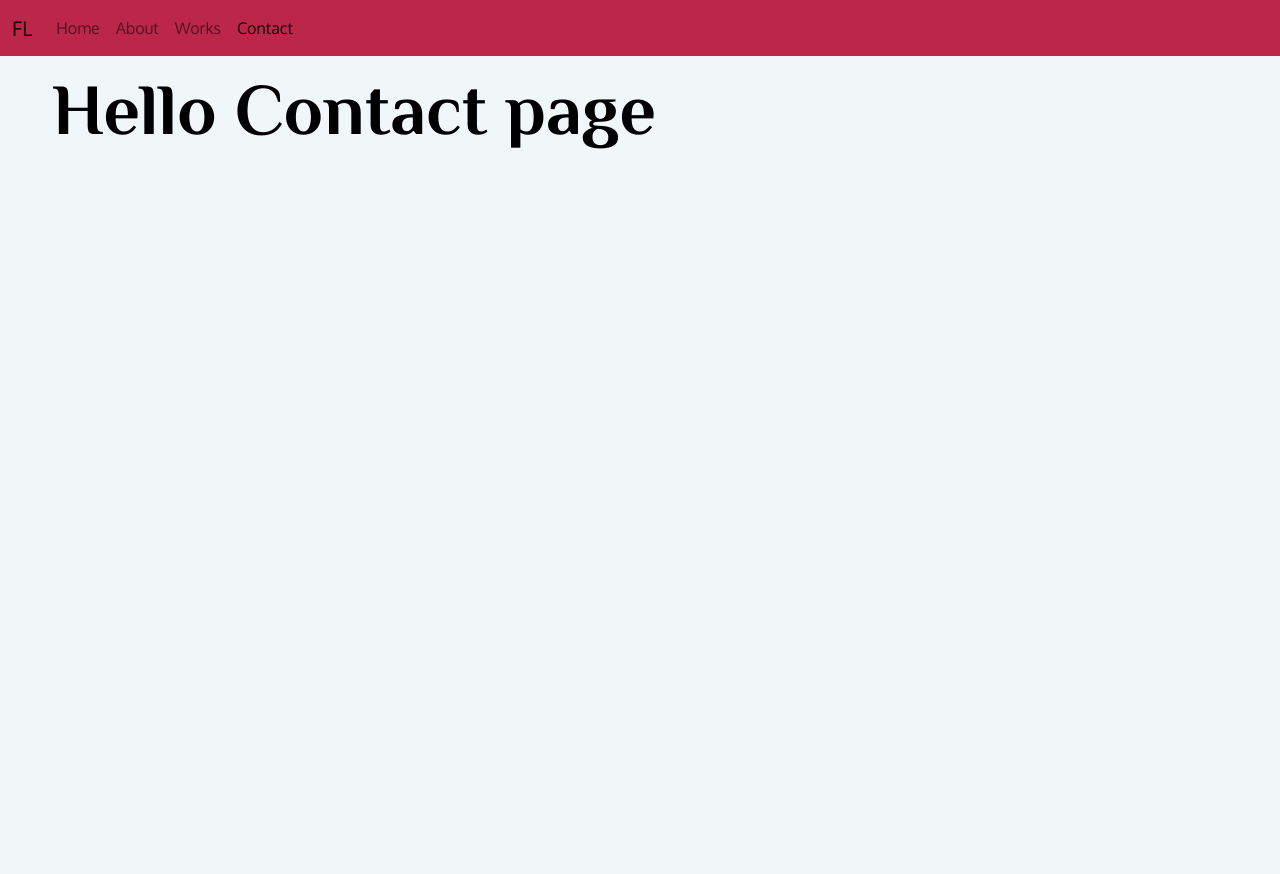
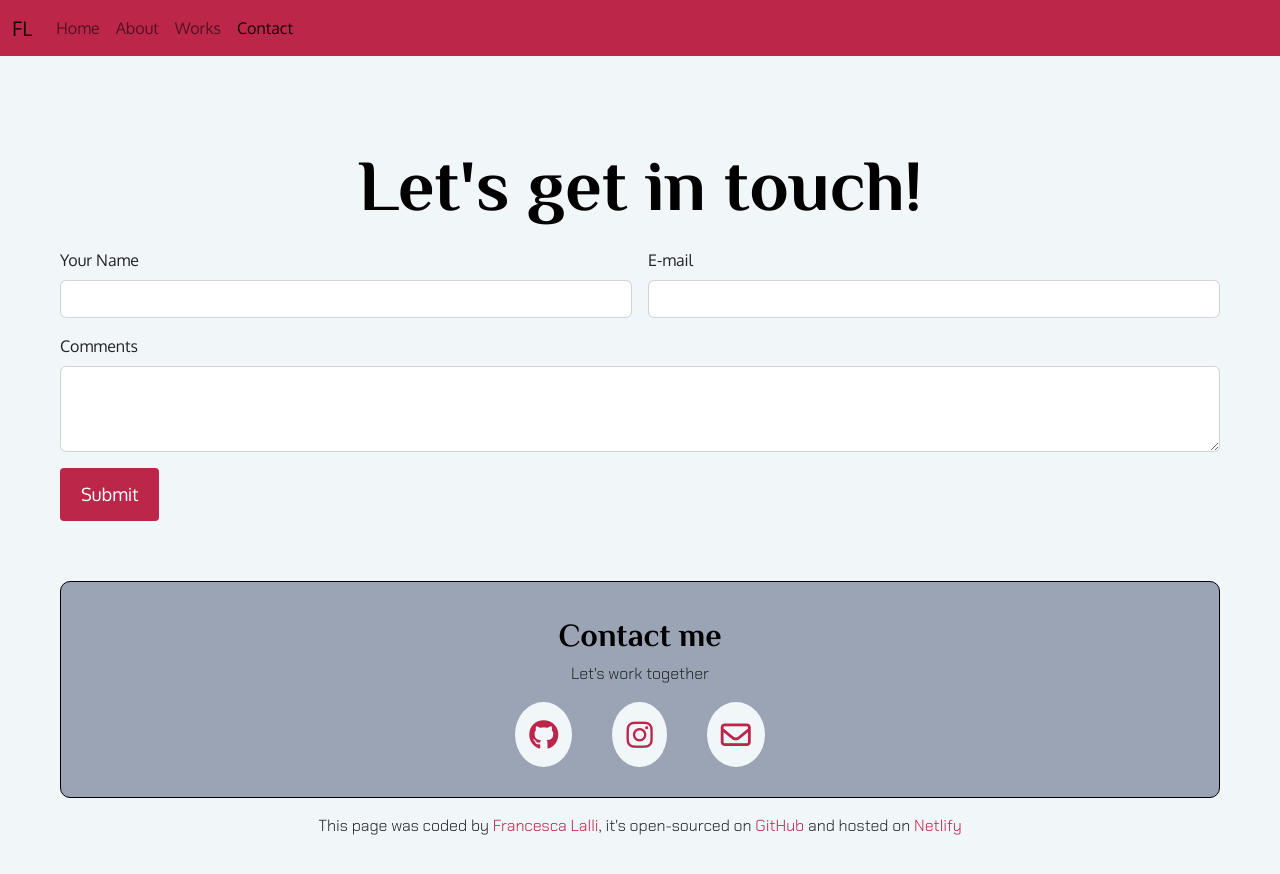
Before and after one commit to Flall/francesca-portfolio-responsive, a plain HTML site: page contact.html in a window 1280 px wide. Before the commit the page ends 800 px from the top, so only its background shows below. Drawn offline with nearby package versions, Linux system fonts and the light colour scheme.

Commit message:
contact page created

```diff
--- a/contact.html
+++ b/contact.html
@@ -4,6 +4,11 @@
     <meta charset="UTF-8" />
     <meta http-equiv="X-UA-Compatible" content="IE=edge" />
     <meta name="viewport" content="width=device-width, initial-scale=1.0" />
+    <meta
+      name="description"
+      content="If you are courious to work with a professional and punctual front-end developer, get in touch with Francesca"
+    />
+    <title>Contact Francesca - Front-end developer</title>
     <link
       href="https://cdn.jsdelivr.net/npm/bootstrap@5.2.3/dist/css/bootstrap.min.css"
       rel="stylesheet"
@@ -27,7 +32,6 @@
       src="https://kit.fontawesome.com/38503a83e2.js"
       crossorigin="anonymous"
     ></script>
-    <title>Document</title>
   </head>
   <body>
     <nav class="navbar navbar-expand-lg navbar-custom">
@@ -62,8 +66,81 @@
         </div>
       </div>
     </nav>
-    <div class="container">
-      <h1>Hello Contact page</h1>
+    <div class="content-container container">
+      <div class="content">
+        <h1 class="mt-3 text-center">Let's get in touch!</h1>
+        <form class="row g-3">
+          <div class="col-md-6">
+            <label for="firstName" class="form-label">Your Name</label>
+            <input type="text" class="form-control" id="firstName" required />
+          </div>
+          <div class="col-md-6">
+            <label for="emailInfo" class="form-label">E-mail</label>
+            <input type="email" class="form-control" id="emailInfo" required />
+          </div>
+          <div class="col-md-12">
+            <label for="comments" class="form-label">Comments</label>
+            <textarea
+              class="form-control"
+              id="comments"
+              rows="3"
+              required
+            ></textarea>
+          </div>
+          <div class="col-md-12">
+            <button types="submit" class="btn btn-branding">Submit</button>
+          </div>
+        </form>
+      </div>
+
+      <footer>
+        <div class="contact-box">
+          <h2 class="text-center mt-1">Contact me</h2>
+          <p class="text-center">Let's work together</p>
+          <div class="social-links d-flex justify-content-center">
+            <a
+              href="https://github.com/Flall"
+              target="_blank"
+              title="GitHub Profile"
+              ><i class="fa-brands fa-github"></i
+            ></a>
+            <a
+              href="https://www.instagram.com/dulcidelia/"
+              target="_blank"
+              title="Instagram Profile"
+              ><i class="fa-brands fa-instagram"></i
+            ></a>
+            <a href="mailto:francesca.lalli@gmail.com" title="E-mail"
+              ><i class="fa-regular fa-envelope"></i
+            ></a>
+          </div>
+        </div>
+        <p class="text-center m-3">
+          This page was coded by
+          <a
+            href="https://www.linkedin.com/in/francescalalli/"
+            target="_blank"
+            title="francesca professional profile"
+            id="footer-link"
+            >Francesca Lalli</a
+          >, it's open-sourced on
+          <a
+            href="https://github.com/Flall/francesca-portfolio-responsive"
+            target="_blank"
+            title="GitHub repository"
+            id="footer-link"
+            >GitHub</a
+          >
+          and hosted on
+          <a
+            href="https://resilient-chebakia-81e571.netlify.app"
+            target="_blank"
+            title="Netlify hosting service"
+            id="footer-link"
+            >Netlify</a
+          >
+        </p>
+      </footer>
     </div>
   </body>
 </html>
--- a/styles.css
+++ b/styles.css
@@ -7,7 +7,8 @@
   --ending-font-family: "Chakra Petch", sans-serif;
 }
 
-body {
+body,
+label {
   font-family: var(--default-font-family);
   background: var(--light-color);
 }
@@ -93,7 +94,11 @@ footer p {
 }
 
 .project-description {
-  padding: 80px 20px;
+  padding: 20px 20px;
+}
+
+.content-container {
+  padding: 60px 20px;
 }
 
 footer .contact-box {
@@ -116,6 +121,12 @@ footer .social-links a {
 footer .social-links a:hover {
   color: white;
   background: var(--branding-color);
+}
+
+#paragraph-link,
+#footer-link {
+  text-decoration: none;
+  color: var(--branding-color);
 }
 
 #house-plant-preview {
```
Also changed, not shown: index.html (+52 -8 lines).
